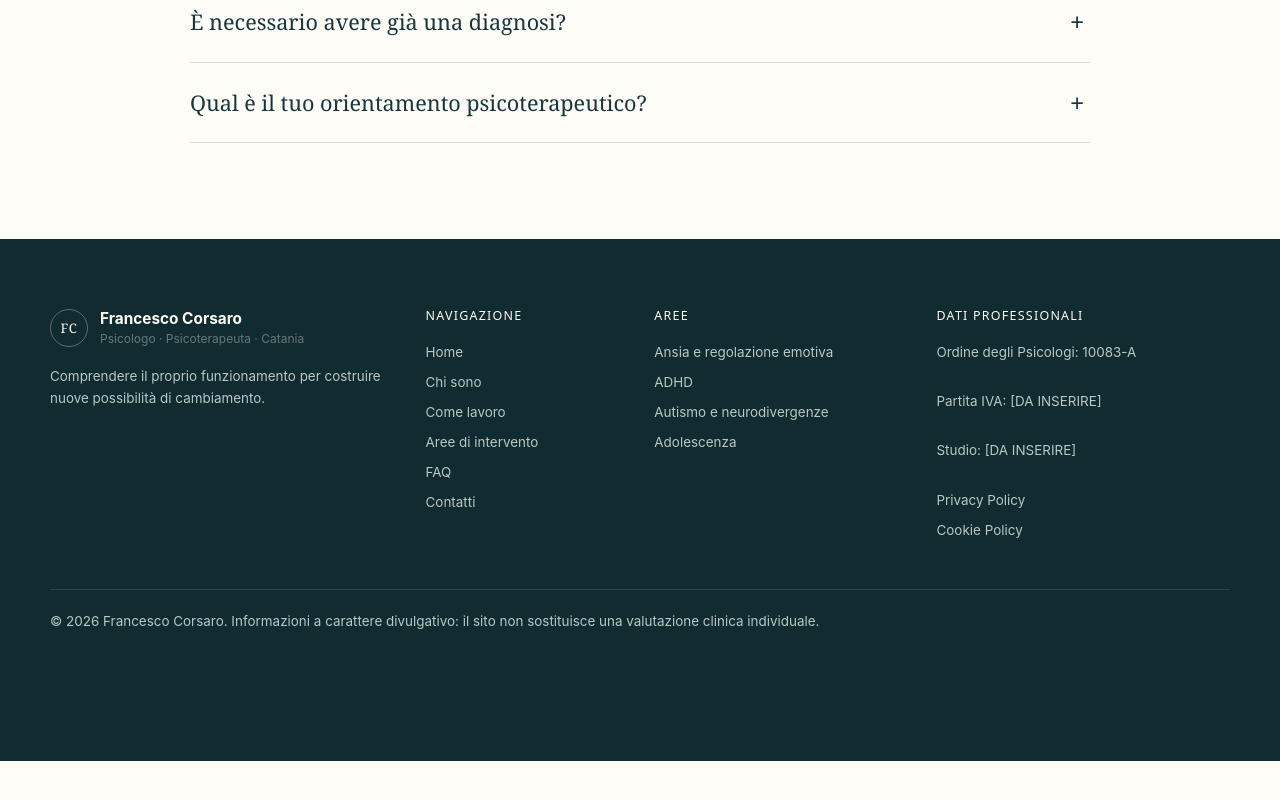
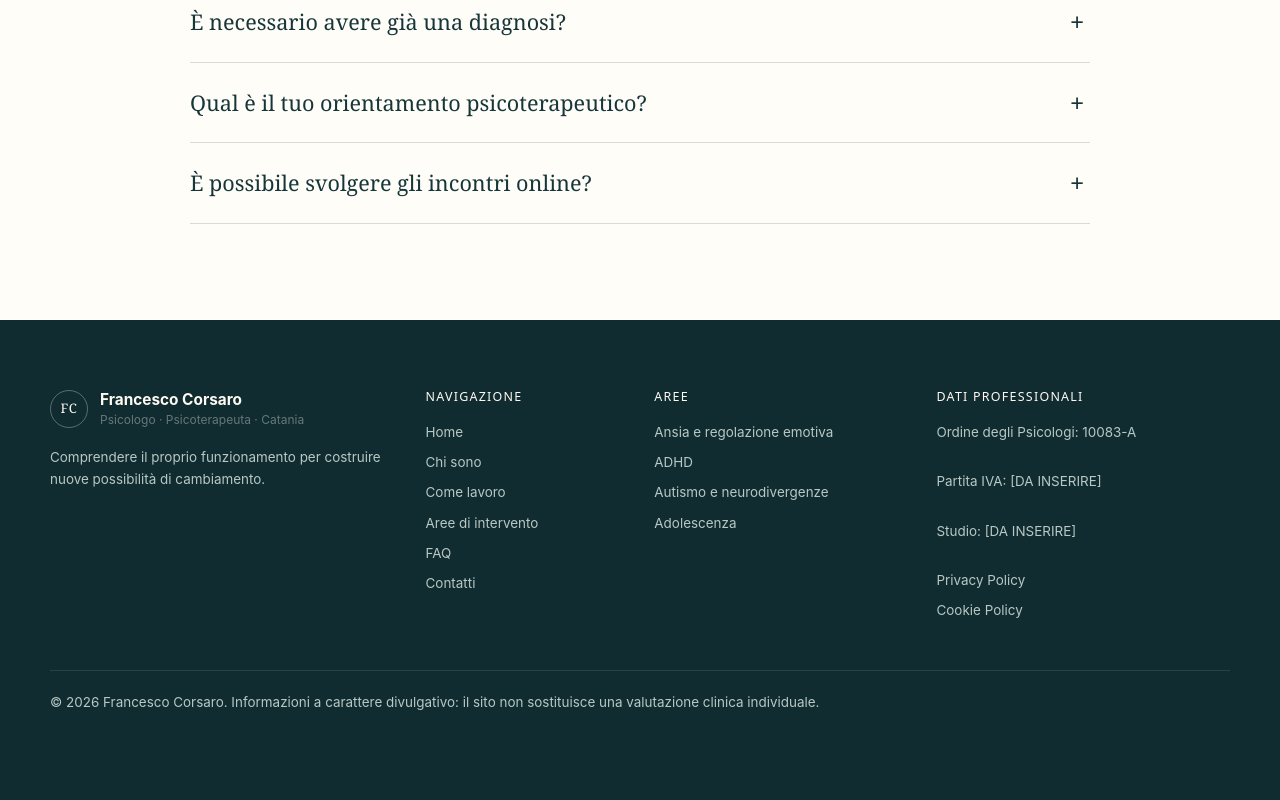
Before and after one commit to francesco-corsaro/francesco-corsaro-site, a Next.js app: page /faq in a window 1280 px wide. Shown: the part 1283-2083 px from the top of the page. Before the commit the page ends 2044 px from the top, so only its background shows below. Built offline with nearby package versions, Linux system fonts and the light colour scheme; no server answers.

Commit message:
Completa FAQ con durata, adolescenti, ADHD adulti e online

```diff
--- a/app/faq/page.tsx
+++ b/app/faq/page.tsx
@@ -2,13 +2,14 @@ import type { Metadata } from 'next';
 export const metadata: Metadata = { title:'FAQ', description:'Domande frequenti su primo colloquio, psicoterapia, adolescenti, parent training, ADHD e orientamento terapeutico.', alternates:{canonical:'/faq'}, openGraph:{title:'FAQ | Francesco Corsaro',description:'Domande frequenti su primo colloquio, psicoterapia, adolescenti, ADHD e parent training.'} };
 const faqs=[
 ['Come funziona il primo colloquio?','Serve a comprendere il motivo della richiesta, cosa sta accadendo in questo momento e quali aspetti meritano di essere approfonditi. È anche uno spazio per capire se il modo di lavorare proposto può essere adatto alla situazione.'],
-['Quanto dura una seduta?','[DA INSERIRE: durata reale della seduta.]'],
+['Quanto dura una seduta?','Una seduta dura 50 minuti.'],
 ['Quanto dura una psicoterapia?','Non esiste una durata uguale per tutti. Dipende dalla richiesta, dagli obiettivi, dalla complessità del problema e dall’andamento del percorso. Tempi e modalità vengono discussi e rivalutati nel corso del lavoro.'],
 ['Lavori anche con adolescenti?','Sì. Il lavoro con gli adolescenti tiene conto non solo della difficoltà riportata, ma anche della fase di sviluppo, della scuola, delle relazioni, dell’autonomia e del contesto familiare.'],
-['Come funziona il coinvolgimento dei genitori nella terapia di un adolescente?','Dipende dall’età, dalla richiesta e dalla situazione. Il coinvolgimento dei genitori viene definito rispettando il percorso dell’adolescente e la necessità di mantenere una cornice clinica chiara. [DA COMPLETARE con la procedura abituale adottata nello studio.]'],
+['Come funziona il coinvolgimento dei genitori nella terapia di un adolescente?','Il coinvolgimento dei genitori viene definito in base all’età, alla richiesta e alla situazione clinica. In genere si cerca un equilibrio tra il bisogno dell’adolescente di avere uno spazio personale e la necessità di mantenere un confronto con la famiglia quando utile al percorso. Le modalità vengono chiarite fin dall’inizio e possono essere rivalutate nel tempo.'],
 ['Che cos’è il parent training?','È un lavoro rivolto ai genitori per comprendere meglio le dinamiche che mantengono una difficoltà e costruire strategie educative e relazionali più efficaci. Non è una ricerca di colpe o “errori educativi”.'],
-['Ti occupi di ADHD negli adulti?','Il sito è predisposto per indicare il lavoro con giovani adulti e difficoltà riconducibili all’ADHD. [DA CONFERMARE: presa in carico specifica di adulti con ADHD e limiti di età.]'],
+['Ti occupi di ADHD negli adulti?','Sì, lavoro anche con giovani adulti che presentano ADHD o difficoltà compatibili con un funzionamento attentivo ed esecutivo complesso, come disorganizzazione, procrastinazione, gestione del tempo, impulsività e regolazione emotiva. Quando serve una valutazione diagnostica specifica, viene chiarito il percorso più appropriato.'],
 ['È necessario avere già una diagnosi?','No. Una persona può chiedere un primo colloquio anche partendo da una difficoltà concreta, senza avere già una diagnosi. Quando necessario, si può valutare il percorso più appropriato.'],
-['Qual è il tuo orientamento psicoterapeutico?','Psicoterapia Cognitiva Complessa, con riferimenti al cognitivismo, costruttivismo, psicologia dello sviluppo, sistemi complessi, psicofisiologia e neuroscienze.']
+['Qual è il tuo orientamento psicoterapeutico?','Psicoterapia Cognitiva Complessa, con riferimenti al cognitivismo, costruttivismo, psicologia dello sviluppo, sistemi complessi, psicofisiologia e neuroscienze.'],
+['È possibile svolgere gli incontri online?','Sì, è prevista anche la possibilità di svolgere colloqui e percorsi online, quando appropriato alla situazione e concordato insieme.']
 ];
 export default function Page(){return <><section className="page-hero"><div className="container narrow"><span className="eyebrow">FAQ</span><h1>Domande frequenti prima di iniziare.</h1><p className="lead">Informazioni concrete per capire come funziona il primo contatto e come viene impostato il lavoro.</p></div></section><section className="section"><div className="container faq-list">{faqs.map(([q,a])=><details key={q}><summary>{q}</summary><p>{a}</p></details>)}</div></section></>}
```
